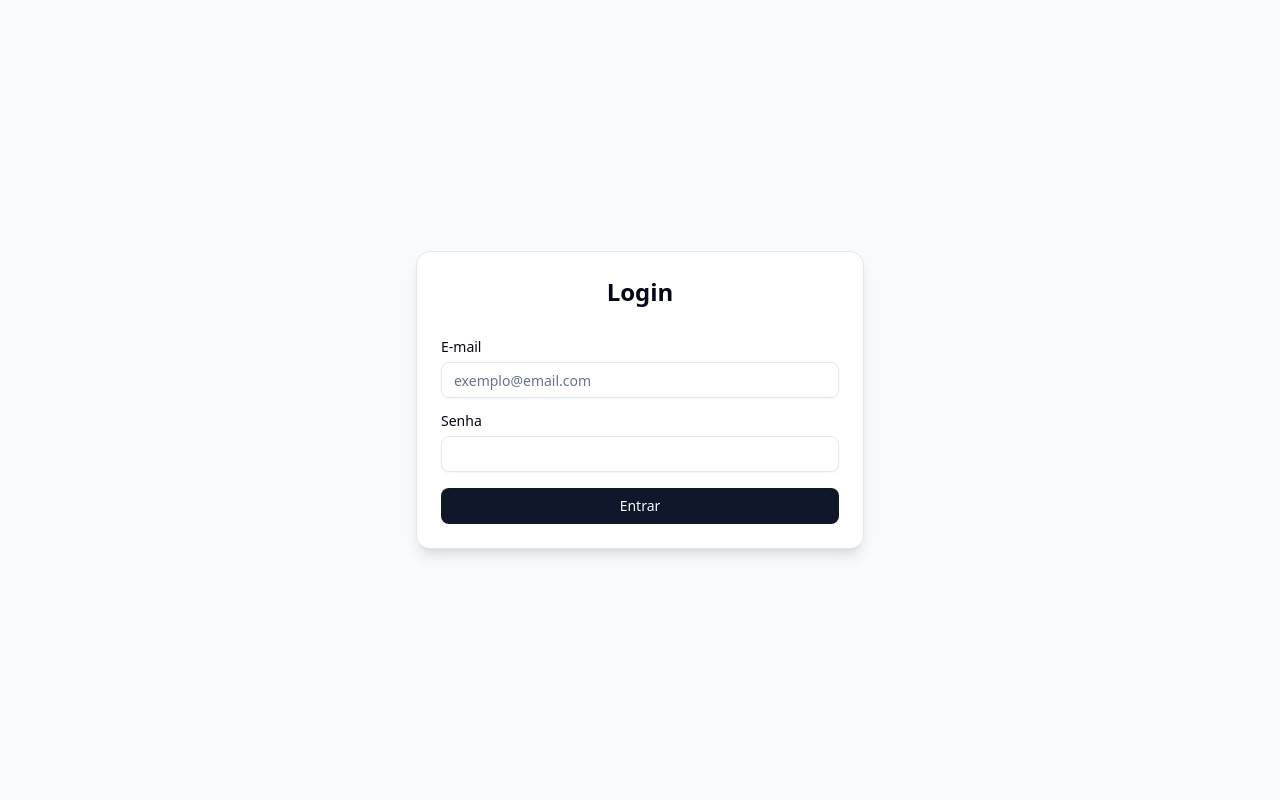
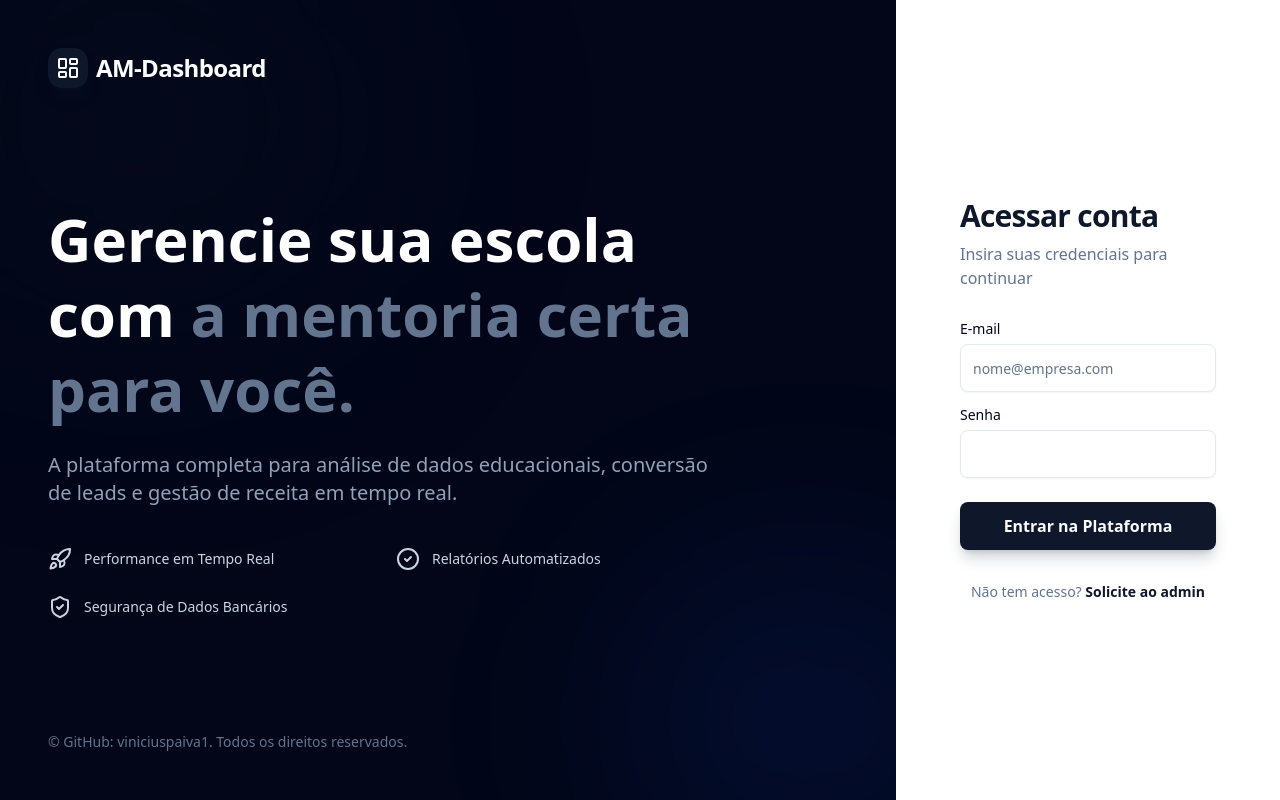
Before and after one commit to viniciuspaiva1/AM-Dashboard, a React (Vite) app in the folder frontend/: page / in a window 1280 px wide. Built offline with nearby package versions, Linux system fonts and the light colour scheme.

Commit message:
refactor: Personalização da tela de login

```diff
--- a/frontend/src/pages/Login.tsx
+++ b/frontend/src/pages/Login.tsx
@@ -1,14 +1,19 @@
-// src/pages/Login.tsx
 import { useForm } from "react-hook-form";
 import { zodResolver } from "@hookform/resolvers/zod";
 import * as z from "zod";
 import { useAuth } from "../contexts/AuthContext";
 import { Button } from "@/components/ui/button";
-import { Card, CardContent, CardHeader, CardTitle } from "@/components/ui/card";
 import { Input } from "@/components/ui/input";
 import { Label } from "@/components/ui/label";
-import axios from "axios";
+import api from "@/services/api"; // Usando sua instância de API com interceptor
 import { useNavigate } from "react-router-dom";
+import {
+  LayoutDashboard,
+  CheckCircle2,
+  Rocket,
+  ShieldCheck,
+  Loader2,
+} from "lucide-react";
 
 const loginSchema = z.object({
   email: z.email("E-mail inválido"),
@@ -19,66 +24,152 @@ type LoginForm = z.infer<typeof loginSchema>;
 
 export default function Login() {
   const navigate = useNavigate();
+  const { signIn } = useAuth();
 
-  const { signIn } = useAuth();
   const {
     register,
     handleSubmit,
-    formState: { errors },
+    formState: { errors, isSubmitting },
   } = useForm<LoginForm>({
     resolver: zodResolver(loginSchema),
   });
 
   const onSubmit = async (data: LoginForm) => {
     try {
-      const response = await axios.post(
-        "http://localhost:3000/auth/login",
-        data,
-      );
+      const response = await api.post("/auth/login", data);
       signIn(response.data.user, response.data.access_token);
+      localStorage.setItem("@App:token", response.data.access_token);
       navigate("/dashboard", { replace: true });
     } catch (error) {
       alert("Falha no login. Verifique suas credenciais.");
-      console.log(error);
     }
   };
 
   return (
-    <div className="flex min-h-screen items-center justify-center bg-slate-50 p-4">
-      <Card className="w-full max-w-md shadow-lg">
-        <CardHeader className="space-y-1">
-          <CardTitle className="text-2xl font-bold text-center">
-            Login
-          </CardTitle>
-        </CardHeader>
-        <CardContent>
-          <form onSubmit={handleSubmit(onSubmit)} className="space-y-4">
+    <div className="flex min-h-screen bg-white">
+      {/* LADO ESQUERDO: Propaganda (70% em Desktop, oculto em Mobile) */}
+      <div className="hidden lg:flex lg:w-[70%] bg-slate-950 relative overflow-hidden flex-col justify-between p-12">
+        {/* Background Decorativo - Gradiente e Blur */}
+        <div className="absolute top-[-10%] left-[-10%] w-[50%] h-[50%] bg-primary/20 rounded-full blur-[120px]" />
+        <div className="absolute bottom-[-10%] right-[-10%] w-[40%] h-[40%] bg-blue-600/10 rounded-full blur-[100px]" />
+
+        {/* Logo superior */}
+        <div className="relative z-10 flex items-center gap-2 text-white">
+          <div className="h-10 w-10 bg-primary rounded-xl flex items-center justify-center shadow-lg shadow-primary/40">
+            <LayoutDashboard className="h-6 w-6" />
+          </div>
+          <span className="text-2xl font-bold tracking-tight">
+            AM-Dashboard
+          </span>
+        </div>
+        <div className="relative z-10 max-w-2xl">
+          <h1 className="text-6xl font-extrabold text-white leading-tight mb-6">
+            Gerencie sua escola com{" "}
+            <span className="text-slate-500">a mentoria certa para você.</span>
+          </h1>
+          <p className="text-slate-400 text-xl mb-10">
+            A plataforma completa para análise de dados educacionais, conversão
+            de leads e gestão de receita em tempo real.
+          </p>
+
+          <div className="grid grid-cols-2 gap-6">
+            <Feature icon={<Rocket />} text="Performance em Tempo Real" />
+            <Feature icon={<CheckCircle2 />} text="Relatórios Automatizados" />
+            <Feature
+              icon={<ShieldCheck />}
+              text="Segurança de Dados Bancários"
+            />
+          </div>
+        </div>
+
+        {/* Rodapé do lado esquerdo */}
+        <div className="relative z-10 text-slate-500 text-sm">
+          © GitHub: viniciuspaiva1. Todos os direitos reservados.
+        </div>
+      </div>
+
+      <div className="w-full lg:w-[30%] flex flex-col justify-center p-8 md:p-12 lg:p-16 bg-white dark:bg-slate-950">
+        <div className="w-full max-w-sm mx-auto space-y-8">
+          <div className="space-y-2">
+            <h2 className="text-3xl font-bold tracking-tight text-slate-900 dark:text-white">
+              Acessar conta
+            </h2>
+            <p className="text-slate-500 dark:text-slate-400">
+              Insira suas credenciais para continuar
+            </p>
+          </div>
+
+          <form onSubmit={handleSubmit(onSubmit)} className="space-y-6">
+            <div className="space-y-4">
               <div className="space-y-2">
                 <Label htmlFor="email">E-mail</Label>
                 <Input
                   id="email"
+                  placeholder="nome@empresa.com"
+                  className="h-12 border-slate-200 focus:ring-2 focus:ring-primary/20 transition-all"
                   {...register("email")}
-                placeholder="exemplo@email.com"
                 />
                 {errors.email && (
-                <p className="text-sm text-red-500">{errors.email.message}</p>
+                  <p className="text-xs font-medium text-red-500">
+                    {errors.email.message}
+                  </p>
                 )}
               </div>
+
               <div className="space-y-2">
+                <div className="flex items-center">
                   <Label htmlFor="password">Senha</Label>
-              <Input id="password" type="password" {...register("password")} />
+                </div>
+                <Input
+                  id="password"
+                  type="password"
+                  className="h-12 border-slate-200 focus:ring-2 focus:ring-primary/20 transition-all"
+                  {...register("password")}
+                />
                 {errors.password && (
-                <p className="text-sm text-red-500">
+                  <p className="text-xs font-medium text-red-500">
                     {errors.password.message}
                   </p>
                 )}
               </div>
-            <Button type="submit" className="w-full">
-              Entrar
+            </div>
+
+            <Button
+              type="submit"
+              className="w-full h-12 text-md font-semibold shadow-lg shadow-primary/20 hover:shadow-primary/40 transition-all"
+              disabled={isSubmitting}
+            >
+              {isSubmitting ? (
+                <Loader2 className="animate-spin" />
+              ) : (
+                "Entrar na Plataforma"
+              )}
             </Button>
           </form>
-        </CardContent>
-      </Card>
+
+          <p className="text-center text-sm text-slate-500">
+            Não tem acesso?{" "}
+            <a
+              href="https://wa.me/5584998636116?text=Oi%20vi%20sua%20propaganda%20e%20quero%20acessar%20o%20seu%20dashboard%20para%20testar%2C%20pode%20me%20fornecer%20um%20usu%C3%A1rio%3F"
+              target="_blank"
+              rel="noopener noreferrer"
+              className="text-primary font-semibold hover:underline"
+            >
+              Solicite ao admin
+            </a>
+          </p>
+        </div>
+      </div>
     </div>
   );
 }
+
+// Componente auxiliar para os itens da propaganda
+function Feature({ icon, text }: { icon: React.ReactNode; text: string }) {
+  return (
+    <div className="flex items-center gap-3 text-slate-300">
+      {icon}
+      <span className="text-sm font-medium">{text}</span>
+    </div>
+  );
+}
```
Lines whose indentation alone changed are shown as unchanged.
